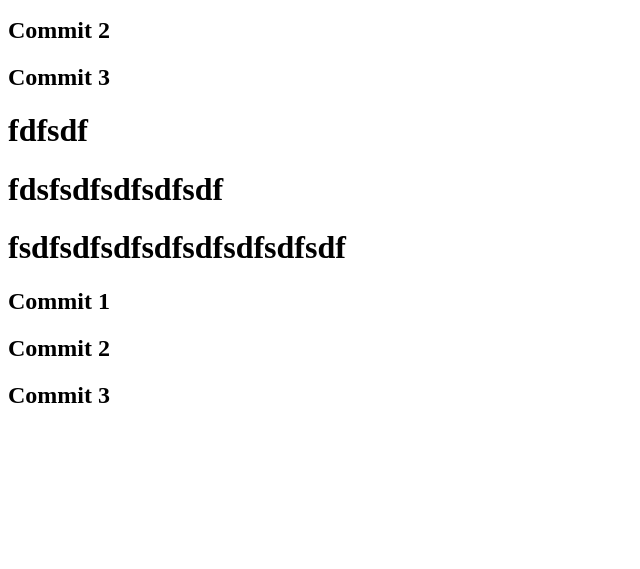
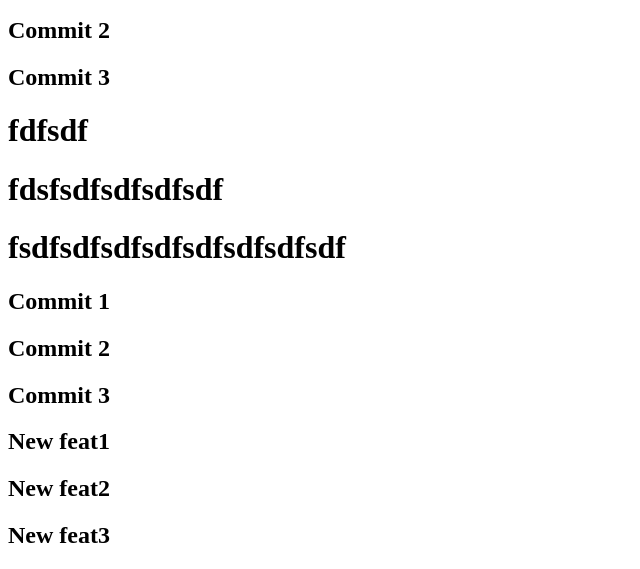
Before and after one commit to thokongtuk/gitUse, a plain HTML site: page index.html in a window 1280 px wide. Shown: the part 775-1344 px from the top of the page, without its empty margins (0-640 px from the left). Before the commit the page ends 1203 px from the top, so only its background shows below. Drawn offline with Linux system fonts and the light colour scheme.

Commit message:
newCommit
f1

f2

```diff
--- a/index.html
+++ b/index.html
@@ -29,5 +29,8 @@
     <h2>Commit 1</h2>
     <h2>Commit 2</h2>
     <h2>Commit 3</h2>
+    <h2>New feat1</h2>
+    <h2>New feat2</h2>
+    <h2>New feat3</h2>
   </body>
 </html>
```
